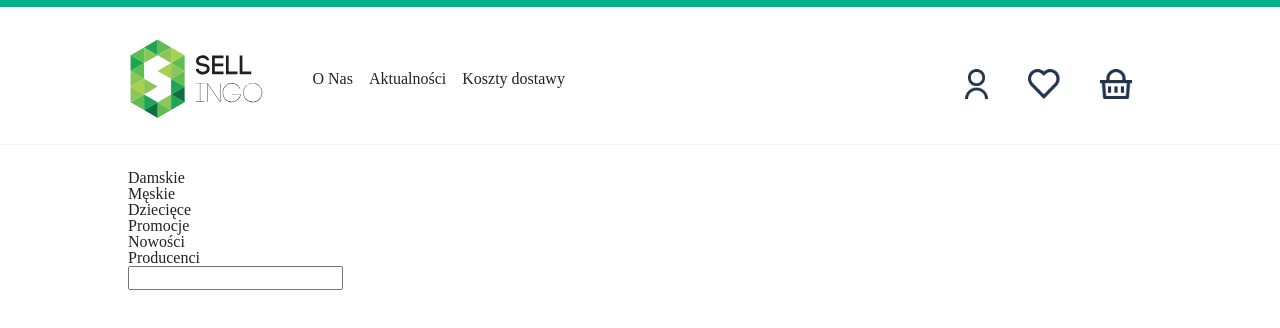
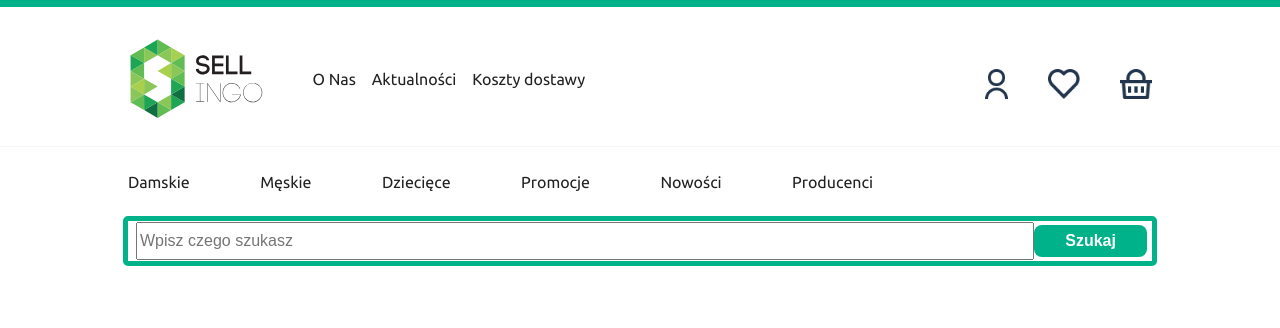
Before and after one commit to TomaszMrozik/sellingoHeader, a website: page index.html in a window 1280 px wide. Drawn offline with Linux system fonts and the light colour scheme.

Commit message:
lower nav styles

```diff
--- a/index.html
+++ b/index.html
@@ -4,6 +4,9 @@
     <meta charset="UTF-8">
     <meta name="viewport" content="width=device-width, user-scalable=no, initial-scale=1.0, maximum-scale=1.0, minimum-scale=1.0">
     <meta http-equiv="X-UA-Compatible" content="ie=edge">
+    <link rel="preconnect" href="https://fonts.googleapis.com">
+    <link rel="preconnect" href="https://fonts.gstatic.com" crossorigin>
+    <link href="https://fonts.googleapis.com/css2?family=Ubuntu:wght@300;400;500;700&display=swap" rel="stylesheet">
     <link rel="stylesheet" href="css/main.css">
     <title>SELLINGO</title>
 </head>
@@ -29,8 +32,7 @@
 
         <div class="decoration"></div>
 
-        <div class="container lowerNav">
-            <nav>
+        <nav class="container lowerNav">
             <ul>
                 <li>Damskie</li>
                 <li>Męskie</li>
@@ -40,7 +42,9 @@
                 <li>Producenci</li>
             </ul>
         </nav>
-            <input>
+        <div class="container input">
+            <input type="text" name="browser" minlength="3" id="browser" placeholder="Wpisz czego szukasz">
+            <button type="submit">Szukaj</button>
         </div>
     </header>
 
--- a/scss/elements/_Header.scss
+++ b/scss/elements/_Header.scss
@@ -3,6 +3,7 @@ header {
   width: 100%;
   height: 100%;
   border-top: 7px solid $primary-color;
+  font-family: $primary-font;
 
   .container {
     margin: 0 auto;
@@ -30,6 +31,7 @@ header {
             letter-spacing: 0;
             text-align: left;
             margin: 0 8px ;
+
             &:hover {
               cursor: pointer;
             }
@@ -44,6 +46,9 @@ header {
       img {
         height: 30px;
         margin: 0 20px;
+        &:last-of-type {
+          margin-right: 0;
+        }
       }
     }
   }
@@ -51,7 +56,7 @@ header {
     width: 100%;
     height: 1px;
     background: $secondary-color;
-    margin: 25px 0 ;
+    margin: 27px 0 ;
   }
   .upperNav {
     display: flex;
@@ -59,4 +64,69 @@ header {
     margin-top: 2rem;
   }
 
+  .lowerNav {
+    height: 2.6rem;
+    ul {
+      display: flex;
+      li {
+        margin: 0 2.2rem;
+
+        &:first-of-type {
+          margin-left: 0;
+        }
+
+        &:hover {
+          cursor: pointer;
+
+        }
+      }
+    }
+  }
+
+  .input {
+    width: 80%;
+    border: 5px solid $primary-color;
+    height: 2.5rem;
+    display: flex;
+    align-items: center;
+    border-radius: 5px;
+    justify-content: space-between;
+
+    input {
+      height: 80%;
+      width: 90%;
+      margin-left: 0.5rem;
+
+      ::placeholder {
+        font-size: 14px;
+        font-style: normal;
+        font-weight: 400;
+        line-height: 16px;
+        letter-spacing: 0;
+        text-align: center;
+
+
+      }
+
+      :hover {
+        border: none;
+      }
+    }
+    button {
+      border: none;
+      background: $primary-color;
+      height: 80%;
+      width: 7.3rem;
+      border-radius: 8px;
+      color: white;
+      font-size: 1rem;
+      font-style: normal;
+      font-weight: 700;
+      line-height: 18px;
+      letter-spacing: 0;
+      text-align: center;
+      margin-right: .3rem;
+    }
+  }
+
 }
--- a/scss/settings/_fonts.scss
+++ b/scss/settings/_fonts.scss
@@ -1,2 +1 @@
-$primary-font: 'Open Sans', sans-serif;
-$secondary-font: 'Roboto', sans-serif;
+$primary-font: 'Ubuntu', sans-serif;
```
Also changed, not shown: css/main.css, 1 other file. Lines whose indentation alone changed are shown as unchanged.
